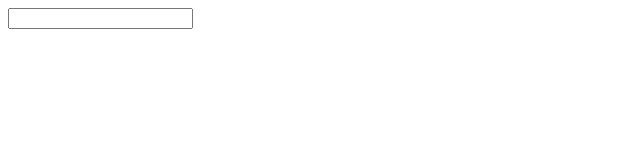
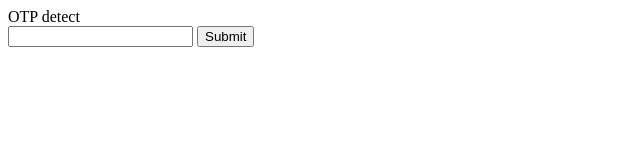
Before and after one commit to mayankvaryani/mayankvaryani.github.io, a plain HTML site: page index.html in a window 1280 px wide. Shown: the whole page, without its empty margins (0-640 px from the left). Drawn offline with Linux system fonts and the light colour scheme.

Commit message:
Update index.html

```diff
--- a/index.html
+++ b/index.html
@@ -1,7 +1,12 @@
-
-<input type="text" autocomplete="one-time-code" inputmode="numeric" />
-<script>
-if ('OTPCredential' in window) {
+<html>
+  <head>OTP detect</head>
+  <body>
+    <form>
+        <input autocomplete="one-time-code" required/>
+        <input type="submit">
+    </form>
+    <script>
+      if ('OTPCredential' in window) {
   window.addEventListener('DOMContentLoaded', e => {
     const input = document.querySelector('input[autocomplete="one-time-code"]');
     if (!input) return;
@@ -23,4 +28,5 @@ if ('OTPCredential' in window) {
     });
   });
 }
-</script>
+    </script>
+   </body></html>
```
